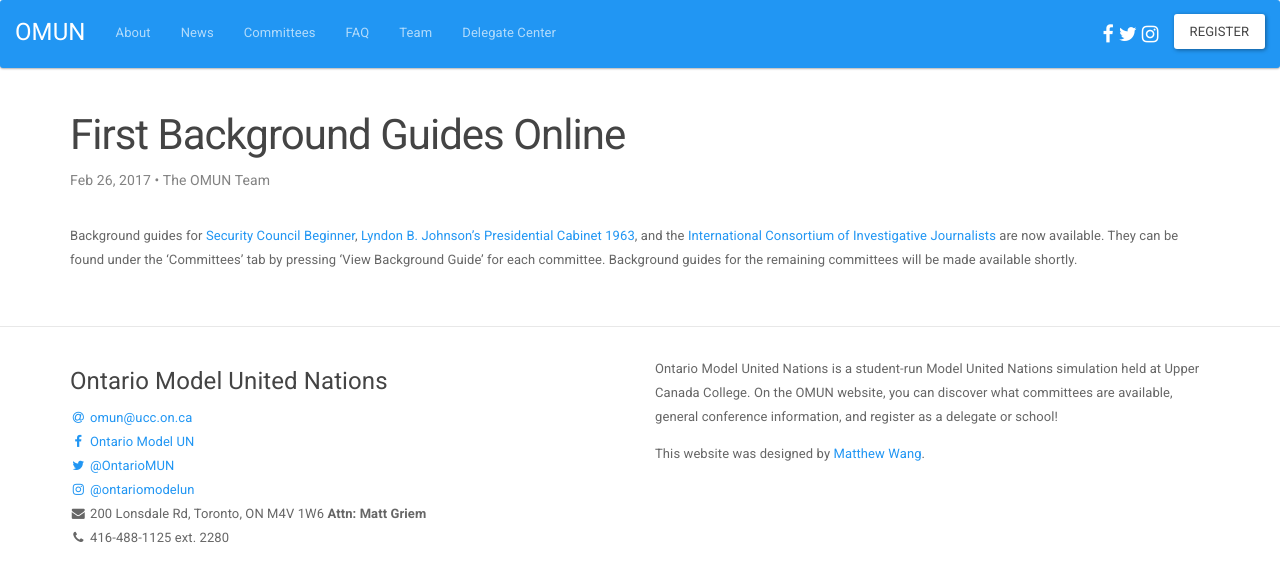
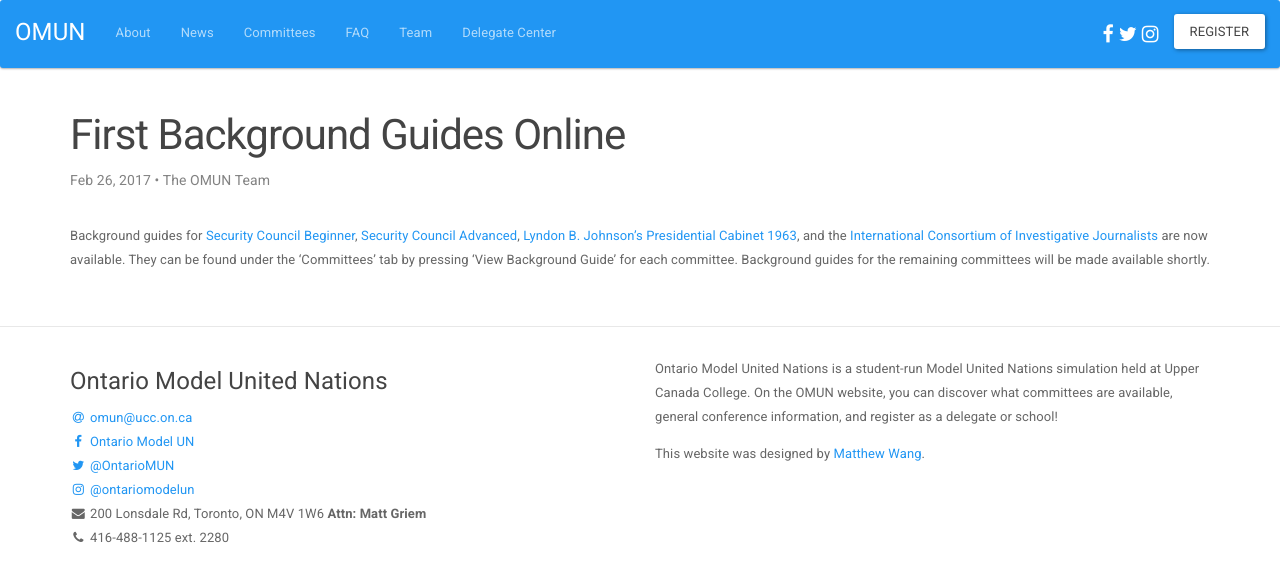
Before and after one commit to malsf21/omun.ca, a Jekyll site: the page built from _posts/2017-02-26-first-background-guides.markdown, in a window 1280 px wide. Shown: the top 582 px of the page. Built offline with Jekyll 4.4.1, drawn with Linux system fonts in a browser that asks for light colours.

Commit message:
adds UNSC A info

```diff
--- a/_posts/2017-02-26-first-background-guides.markdown
+++ b/_posts/2017-02-26-first-background-guides.markdown
@@ -7,4 +7,4 @@ author: The OMUN Team
 tags: site
 ---
 
-Background guides for [Security Council Beginner]({{site.baseurl}}/committees/unscb.html), [Lyndon B. Johnson's Presidential Cabinet 1963]({{site.baseurl}}/committees/lbj.html), and the [International Consortium of Investigative Journalists]({{site.baseurl}}/committees/icij.html) are now available. They can be found under the 'Committees' tab by pressing 'View Background Guide' for each committee. Background guides for the remaining committees will be made available shortly.
+Background guides for [Security Council Beginner]({{site.baseurl}}/committees/unscb.html), [Security Council Advanced]({{site.baseurl}}/committees/unsca.html), [Lyndon B. Johnson's Presidential Cabinet 1963]({{site.baseurl}}/committees/lbj.html), and the [International Consortium of Investigative Journalists]({{site.baseurl}}/committees/icij.html) are now available. They can be found under the 'Committees' tab by pressing 'View Background Guide' for each committee. Background guides for the remaining committees will be made available shortly.
```
Also changed, not shown: _committees/unsca.md (+1 -0 lines), 1 other file.
